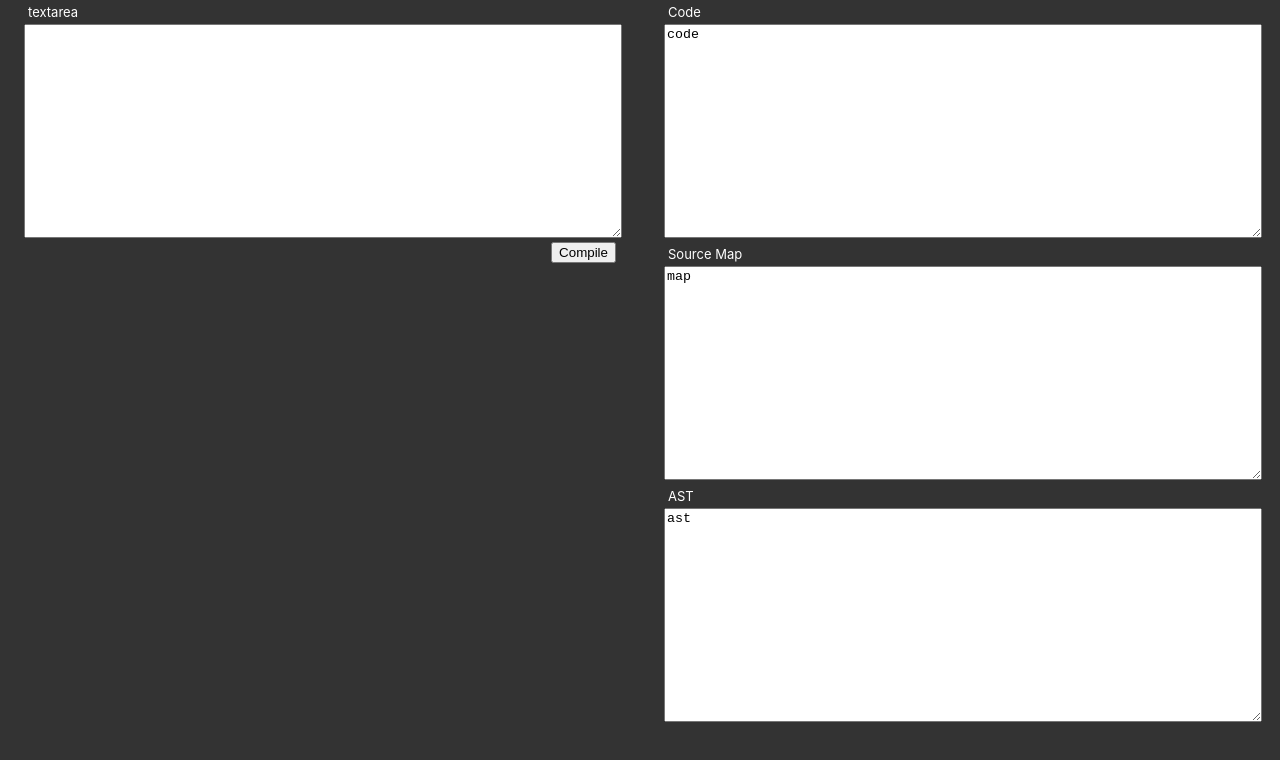
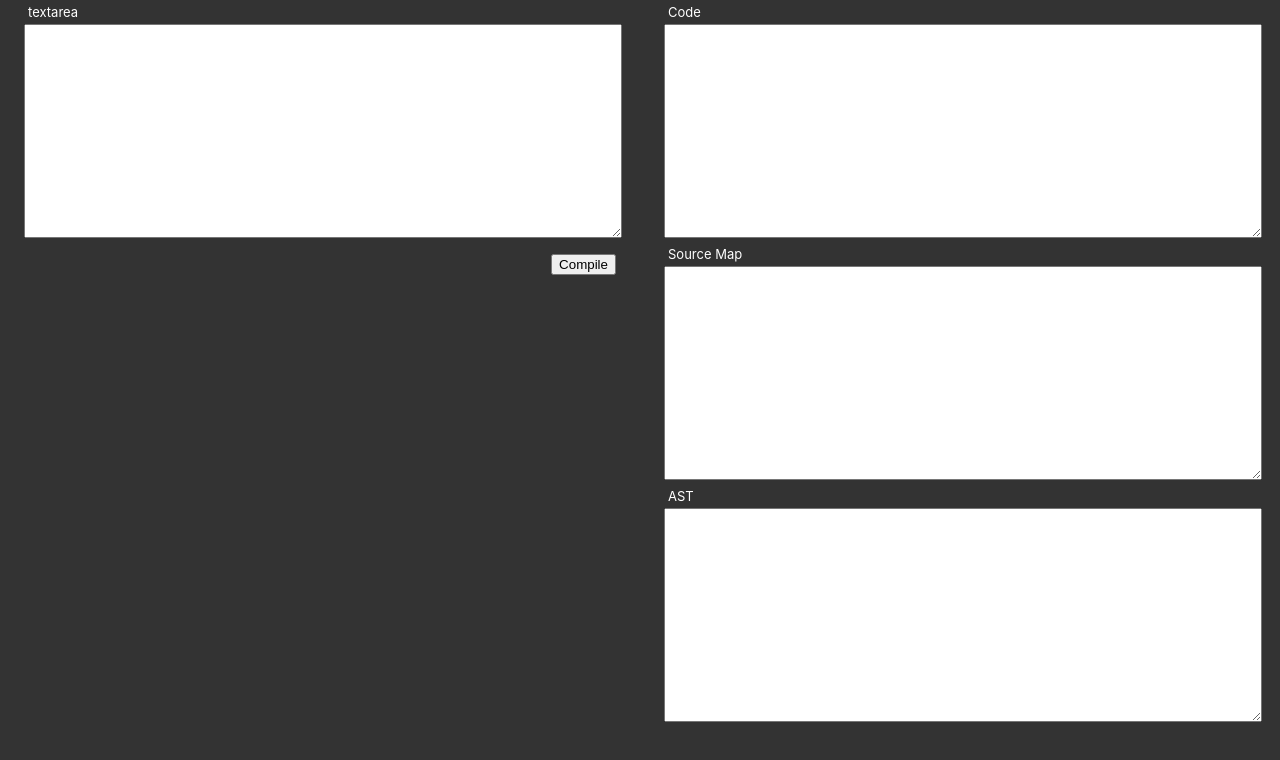
Before and after one commit to code-with-blanc/bundling-standalone, a React (Create React App) app: page / in a window 1280 px wide. Shown: the top 760 px of the page. Built offline with nearby package versions, Linux system fonts and the light colour scheme.

Commit message:
functionality

```diff
--- a/src/App.css
+++ b/src/App.css
@@ -17,11 +17,6 @@
   grid-area: left;
 }
 
-.area-input > button {
-  float: right;
-  margin-right: 24px;
-}
-
 .area-output {
   grid-area: right;
 }
--- a/src/App.js
+++ b/src/App.js
@@ -1,28 +1,38 @@
-import React from 'react';
+import React, {useState} from 'react';
 
 import Editor from './views/Editor.jsx';
 import Result from './views/Result.jsx';
 
 import './App.css';
 
-let source = "";
+function App() {
+  const [source, setSource] = useState('');
+  const [compiled, setCompiled] = useState({});
 
-const setText = (value) => {
-  source = value;
-}
+  const compile = () => {
+    console.log('definetly did compile!');
 
-function App() {
+    setCompiled({
+      source: 'Source',
+      map: 'A beautiful map',
+      ast: 'An amazing AST'
+    });
+  }
+
   return (
     <div className="App">
       <div className="area-input">
-        <Editor text={source} />
-        <button> Compile </button>
+        <Editor
+          text={source}
+          onChange={(v) => setSource(v)}
+          onCompile={compile}
+        />
       </div>
       <div className="area-output">
         <Result
-          code="code"
-          sourceMap="map"
-          ast="ast"
+          code={compiled.source}
+          sourceMap={compiled.map}
+          ast={compiled.ast}
         />
       </div>
     </div>
--- a/src/views/Editor.css
+++ b/src/views/Editor.css
@@ -0,0 +1,5 @@
+.editor__compile {
+  float: right;
+  margin-top: 12px;
+  margin-right: 24px;
+}
--- a/src/views/Editor.jsx
+++ b/src/views/Editor.jsx
@@ -5,14 +5,18 @@
 import './Editor.css';
 
 const Editor = ({
-  text, setText
+  text, onChange, onCompile
 }) => {
   return (
     <div>
       <TextArea
         text={text}
-        onChange={setText}
+        onChange={onChange}
       />
+      <button
+        className="editor__compile"
+        onClick={onCompile}
+      > Compile </button>
     </div>
   )
 }
```
